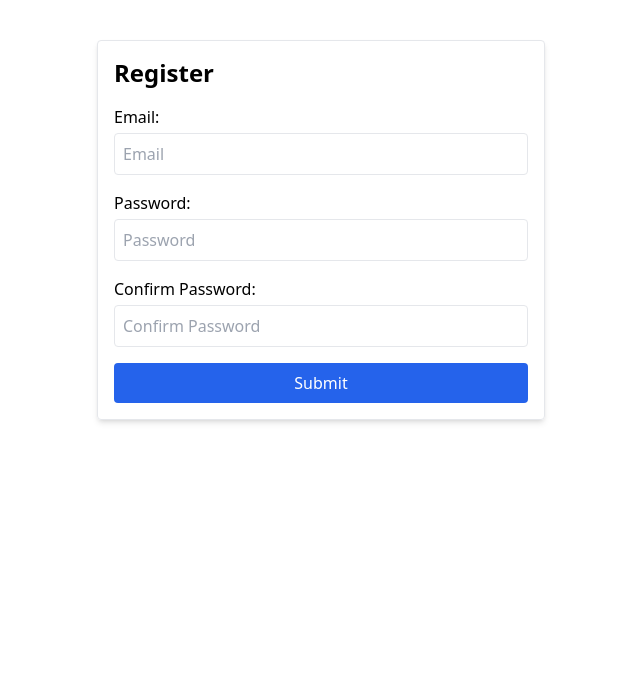
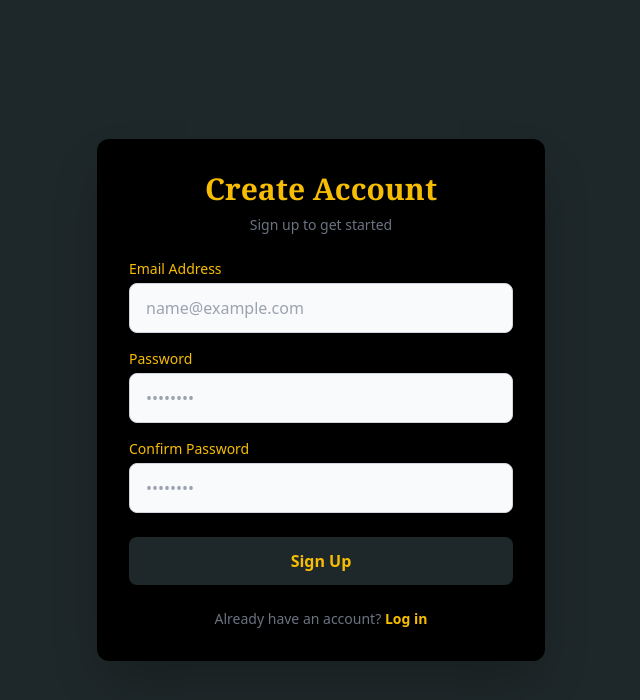
Before and after one commit to SambaranBanerjee/Fix-It-Please, a Next.js app in the folder fix-it-please/: page /registration in a window 1280 px wide. Shown: the top 700 px of the page, without its empty margins (319-959 px from the left). Built offline with nearby package versions, Linux system fonts and the light colour scheme.

Commit message:
Added the ui design for registration page

```diff
--- a/fix-it-please/app/layout.tsx
+++ b/fix-it-please/app/layout.tsx
@@ -6,7 +6,7 @@ export default function RootLayout({
 }) {
     return (
         <html lang="en">
-            <body>
+            <body className='min-h-screen w-full'>
                 {children}
             </body>
         </html>
--- a/fix-it-please/app/registration/page.tsx
+++ b/fix-it-please/app/registration/page.tsx
@@ -69,58 +69,91 @@ export default function RegistrationPage() {
     }
 
     return (
-        <form onSubmit={RegisterUser} className="p-4 max-w-md mx-auto border rounded shadow-md mt-10">
-            <header className="mb-4">
-                <h1 className="text-2xl font-bold">Register</h1>
+        <div className="min-h-screen w-full flex items-center justify-center bg-[#1e2729] p-4">
+            <form
+                onSubmit={RegisterUser}
+                className="w-full max-w-md bg-[#000000] rounded-xl shadow-2xl overflow-hidden p-8 space-y-6"
+            >
+                <header className="text-center">
+                    <h1 className="text-3xl font-extrabold font-serif text-[#F7BD03]">Create Account</h1>
+                    <p className="text-sm text-gray-500 mt-2">Sign up to get started</p>
                 </header>
 
-            <div className="mb-4">
-                <label htmlFor='email' className="block mb-1 font-medium">Email: </label>
+                <div className="space-y-4">
+                    <div>
+                        <label htmlFor='email' className="block text-sm font-medium text-[#F7BD03] mb-1">
+                            Email Address
+                        </label>
                         <input
-                    className="w-full p-2 border rounded"
+                            className="w-full px-4 py-3 rounded-lg bg-gray-50 border border-gray-300 text-gray-900 focus:outline-none focus:ring-2 focus:ring-blue-500 focus:border-transparent transition-all"
                             type='email'
                             id='email'
-                    placeholder='Email'
+                            placeholder='name@example.com'
                             value={formData.email}
                             onChange={handleChange}
                             required
                         />
                     </div>
-            <div className="mb-4">
-                <label htmlFor='password' className="block mb-1 font-medium">Password: </label>
+
+                    <div>
+                        <label htmlFor='password' className="block text-sm font-medium text-[#F7BD03] mb-1">
+                            Password
+                        </label>
                         <input
-                    className="w-full p-2 border rounded"
+                            className="w-full px-4 py-3 rounded-lg bg-gray-50 border border-gray-300 text-gray-900 focus:outline-none focus:ring-2 focus:ring-blue-500 focus:border-transparent transition-all"
                             type='password'
                             id="password"
-                    placeholder='Password'
+                            placeholder='••••••••'
                             value={formData.password}
                             onChange={handleChange}
-                    required />
+                            required
+                        />
                     </div>
-            <div className="mb-4">
-                <label htmlFor='confirmPassword' className="block mb-1 font-medium">Confirm Password: </label>
+
+                    <div>
+                        <label htmlFor='confirmPassword' className="block text-sm font-medium text-[#F7BD03] mb-1">
+                            Confirm Password
+                        </label>
                         <input
-                    className="w-full p-2 border rounded"
+                            className="w-full px-4 py-3 rounded-lg bg-gray-50 border border-gray-300 text-gray-900 focus:outline-none focus:ring-2 focus:ring-blue-500 focus:border-transparent transition-all"
                             type='password'
                             id="confirmPassword"
-                    placeholder='Confirm Password'
+                            placeholder='••••••••'
                             value={formData.confirmPassword}
                             onChange={handleChange}
-                    required />
+                            required
+                        />
+                    </div>
                 </div>
 
                 {statusMessage && (
-                <div className={`p-3 mb-4 rounded ${statusMessage.type === 'error' ? 'bg-red-100 text-red-700' : 'bg-green-100 text-green-700'}`}>
+                    <div className={`p-4 rounded-lg text-sm font-medium ${
+                        statusMessage.type === 'error'
+                            ? 'bg-red-50 text-red-700 border border-red-200'
+                            : 'bg-green-50 text-green-700 border border-green-200'
+                    }`}>
                         {statusMessage.text}
                     </div>
                 )}
 
                 <button
                     type='submit'
-                className="w-full bg-blue-600 text-white p-2 rounded hover:bg-blue-700 transition-colors"
+                    className="w-full bg-[#1e2729] hover:bg-yellow-700 text-[#F7BD03] hover:text-[#ffffff] font-bold py-3 px-4 rounded-lg shadow-md hover:shadow-lg transition-all duration-200 ease-in-out transform
+                    hover:-translate-y-0.5 focus:outline-none focus:ring-4 focus:ring-blue-300"
                 >
-                Submit
+                    Sign Up
                 </button>
+
+                <div className="text-center text-sm text-gray-500">
+                    Already have an account?{' '}
+                    <span
+                        onClick={() => router.push('/login')}
+                        className="text-[#F7BD03] hover:text-blue-500 font-semibold cursor-pointer hover:underline"
+                    >
+                        Log in
+                    </span>
+                </div>
             </form>
+        </div>
   )
 }
```
Lines whose indentation alone changed are shown as unchanged.
